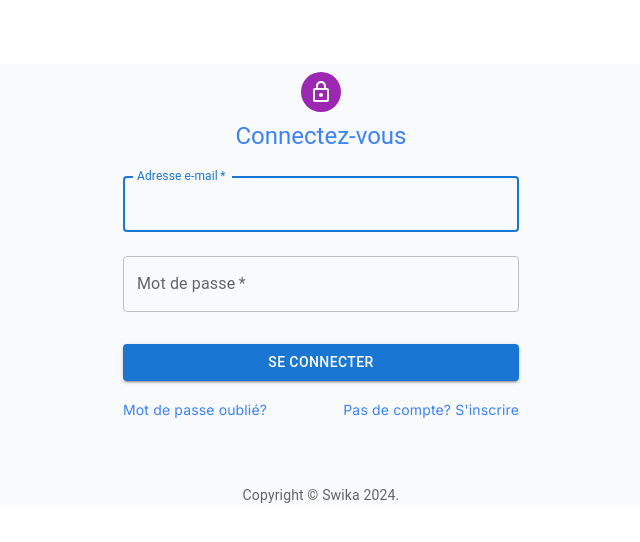
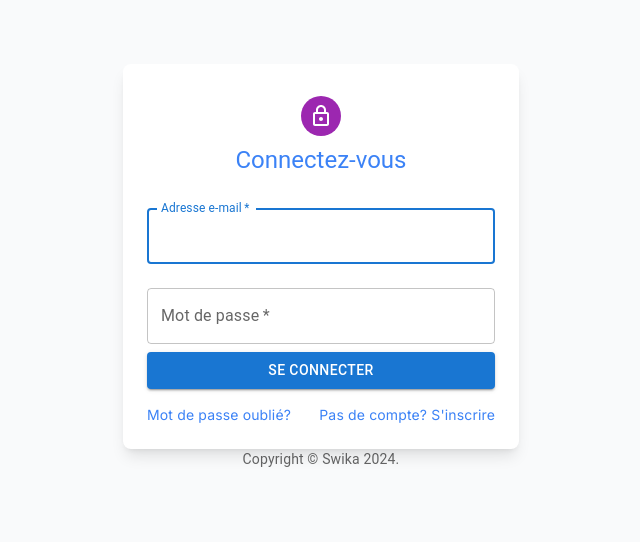
Before and after one commit to Marouane124/Swika-app, a Next.js app: page /SignIn in a window 1280 px wide. Shown: the top 542 px of the page, without its empty margins (319-959 px from the left). Built offline with nearby package versions, Linux system fonts and the light colour scheme.

Commit message:
Changement de login

```diff
--- a/app/SignIn/SignIn.tsx
+++ b/app/SignIn/SignIn.tsx
@@ -33,23 +33,18 @@ export default function SignIn() {
   };
 
   return (
-    <Container component="main" maxWidth="xs">
+    <Container component="main" maxWidth="xs" className="pt-16 mx-auto">
       <CssBaseline />
       <Box
-        sx={{
-          marginTop: 8,
-          display: 'flex',
-          flexDirection: 'column',
-          alignItems: 'center',
-        }}
+        className="flex flex-col items-center bg-white p-6 rounded-lg shadow-lg"
       >
-        <Avatar sx={{ m: 1, bgcolor: 'secondary.main' }}>
+        <Avatar sx={{ m: 1, bgcolor: 'secondary.main' }} className="bg-blue-500">
           <LockOutlinedIcon />
         </Avatar>
-        <Typography component="h1" variant="h5" className='text-blue-500 text-base'>
+        <Typography component="h1" variant="h5" className="text-blue-500 text-xl">
           Connectez-vous
         </Typography>
-        <Box component="form" onSubmit={handleSubmit} noValidate sx={{ mt: 1 }}>
+        <Box component="form" onSubmit={handleSubmit} noValidate className="mt-4 w-full">
           <TextField
             margin="normal"
             required
@@ -59,6 +54,7 @@ export default function SignIn() {
             name="email"
             autoComplete="email"
             autoFocus
+            className="mb-4"
           />
           <TextField
             margin="normal"
@@ -69,31 +65,32 @@ export default function SignIn() {
             type="password"
             id="password"
             autoComplete="current-password"
+            className="mb-4"
           />
 
           <Button
             type="submit"
             fullWidth
             variant="contained"
-            sx={{ mt: 3, mb: 2 }}
+            className="bg-blue-500 hover:bg-blue-600 text-white mt-4 mb-2"
           >
             Se connecter
           </Button>
-          <Grid container>
+          <Grid container className="text-sm mt-4">
             <Grid item xs>
-                <Link href="/Forgot" passHref className='text-blue-500 text-sm hover:underline'>
-                Mot de passe oublié?
-                </Link>
+              <Link href="/Forgot" passHref className="text-blue-500 hover:underline">
+                  Mot de passe oublié?
+              </Link>
             </Grid>
             <Grid item>
-                <Link href="/SignUp" passHref className='text-blue-500 text-sm hover:underline'>
-                {"Pas de compte? S'inscrire"}
-                </Link>
+              <Link href="/SignUp" passHref className="text-blue-500 hover:underline">
+                  {"Pas de compte? S'inscrire"}
+              </Link>
             </Grid>
           </Grid>
         </Box>
       </Box>
-      <Copyright sx={{ mt: 8, mb: 4 }} />
+      <Copyright className="mt-8 mb-4" />
     </Container>
   );
 }
--- a/app/SignIn/page.tsx
+++ b/app/SignIn/page.tsx
@@ -2,7 +2,7 @@ import SignIn from "./SignIn";
 
 export default function Home() {
     return (
-        <div className="bg-gray-50">
+        <div className="bg-gray-50 min-h-screen">
             <SignIn />
         </div>
     );
```
